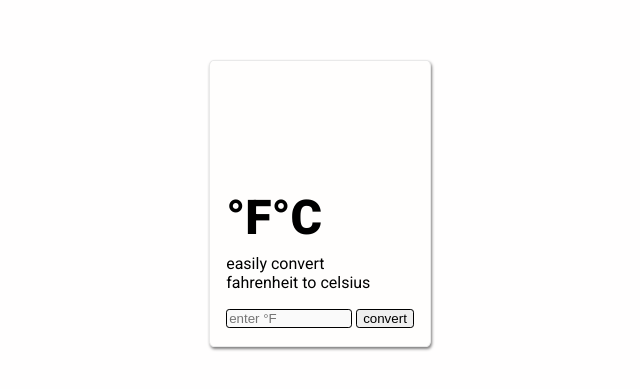
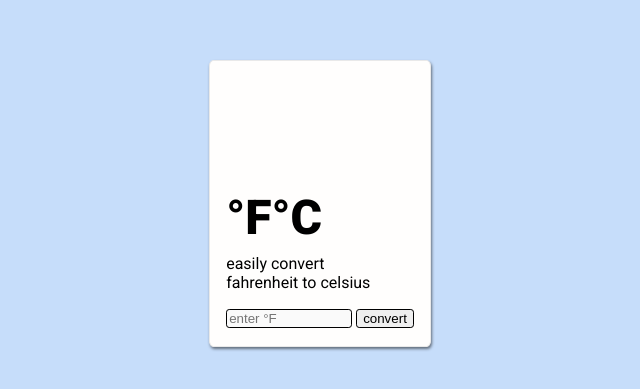
Before and after one commit to snigdhachowdhury/fcconverter, a plain HTML site: page index.html in a window 1280 px wide. Shown: the part 349-738 px from the top of the page, without its empty margins (320-960 px from the left). Drawn offline with Linux system fonts and the light colour scheme.

Commit message:
testing second time

```diff
--- a/style.css
+++ b/style.css
@@ -1,5 +1,5 @@
 body {
-  background-color: #fffefe;
+  background-color: #c6ddfa;
   margin: 0 10vw 0 10vw;
   font-family: "roboto", sans-serif;
   overflow: hidden;
```
